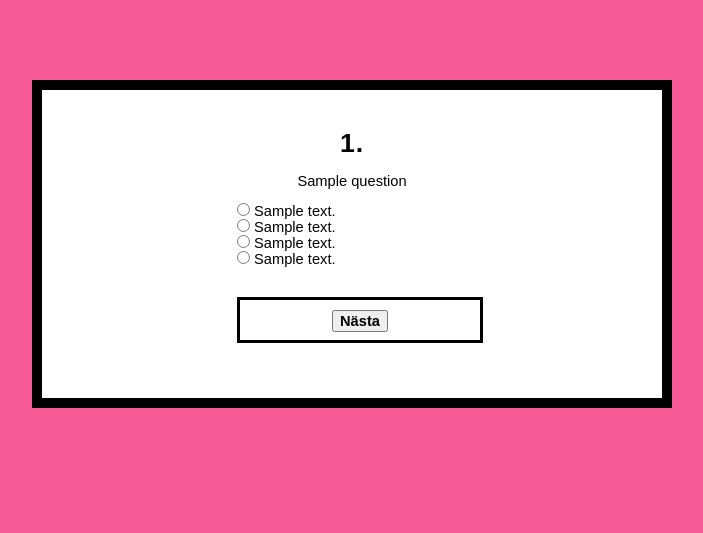
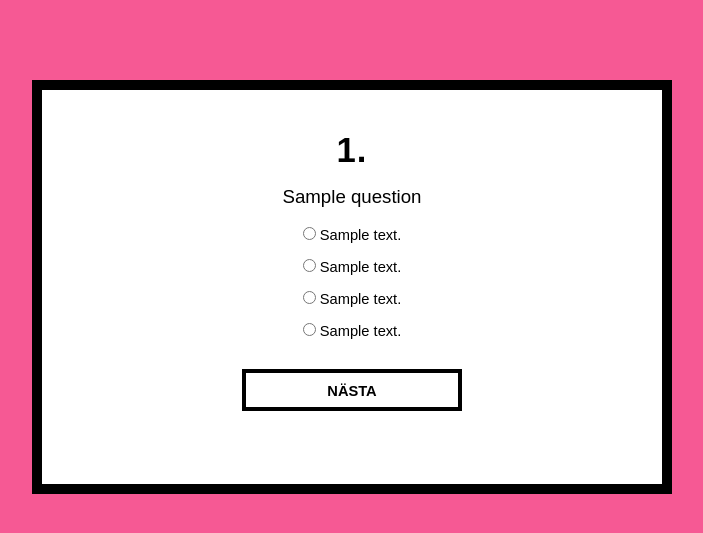
Before and after one commit to Hanneybadger/quizsite, a Django app: the page made by quiz/templates/quiz/quizmedogquestions.html in a window 1280 px wide. Shown: the top 533 px of the page, without its empty margins (288-991 px from the left). Run offline with Django 3.2, Linux system fonts and the light colour scheme; tables that the repository leaves empty hold one stand-in row (Sample ...).

Commit message:
ändrat lite grejer i css:en
och så.

```diff
--- a/quiz/templates/quiz/quizmedogquestions.html
+++ b/quiz/templates/quiz/quizmedogquestions.html
@@ -15,21 +15,19 @@
 			<h2>{{ question_number }}.</h2>
 
 				<p>
-				{{ question }}
-				</p>
+				{{ question }}</p>
+
 
 			<form action="{% url "question_page" quiz.slug question_number %}" method="post">
 			{% csrf_token %}
-				<label><input type="radio" name="answer" value="1"> {{ answer1 }}</label><br>
-				<label><input type="radio" name="answer" value="2"> {{ answer2 }}</label> <br>
-				<label><input type="radio" name="answer" value="3"> {{ answer3 }}</label> <br>
+				<label><input type="radio" name="answer" value="1"> {{ answer1 }}</label> <br><br>
+				<label><input type="radio" name="answer" value="2"> {{ answer2 }}</label> <br><br>
+				<label><input type="radio" name="answer" value="3"> {{ answer3 }}</label> <br><br>
 				<label><input type="radio" name="answer" value="4"> {{ answer4 }}</label> <br>
 
-					<div class="button">
-					<a href="{% url "question_page" quiz.slug question_number|add:1 %}"><button type="submit">Nästa</button></a>
-
-			</div>
+				<a href="{% url "question_page" quiz.slug question_number|add:1 %}"><button type="submit">Nästa</button></a>
 			</form>
+			</p>
 
 		</div>
 
--- a/static/quizme.css
+++ b/static/quizme.css
@@ -4,17 +4,19 @@ body {
 	background-color: #f65994;
 	margin: 0 auto;
 	margin-top: 80px;
+	padding-right: 10px;
+	padding-left: 10px;
 }
 
 h1 {
-	font-size: 25.4pt;
+	font-size: 26pt;
 	line-height: 32pt;
 	text-transform: uppercase;
 	letter-spacing: 1px;
 }
 
 h2 {
-	font-size: 20pt;
+	font-size: 26pt;
 	line-height: 10pt;
 	text-transform: uppercase;
 	letter-spacing: 1px;
@@ -23,15 +25,32 @@ h2 {
 a {
 	color: #000;
 	text-decoration: none;
+	margin: 0 auto;
 }
 
 p {
+	font-size: 14pt;
 
 }
 
-form {
+button {
+	border-color: black;
+	border-style: solid;
+	border-width: 4px;
+	background-color: #FFF;
+	width: 220px;
+	margin: 0 auto;
+	margin-top: 30px;
+	padding: 10px;
+	padding-bottom: 8px;
+	text-transform: uppercase;
+	font-weight: bold;
+	text-align: center;
+}
+
+input {
 	text-align: left;
-	max-width: 230px;
+	max-width: 280px;
 	margin: 0 auto;
 }
 
@@ -57,6 +76,7 @@ form {
 .button {
 	border-color: black;
 	border-style: solid;
+	border-width: 4px;
 	width: 220px;
 	margin: 0 auto;
 	margin-top: 30px;
```
